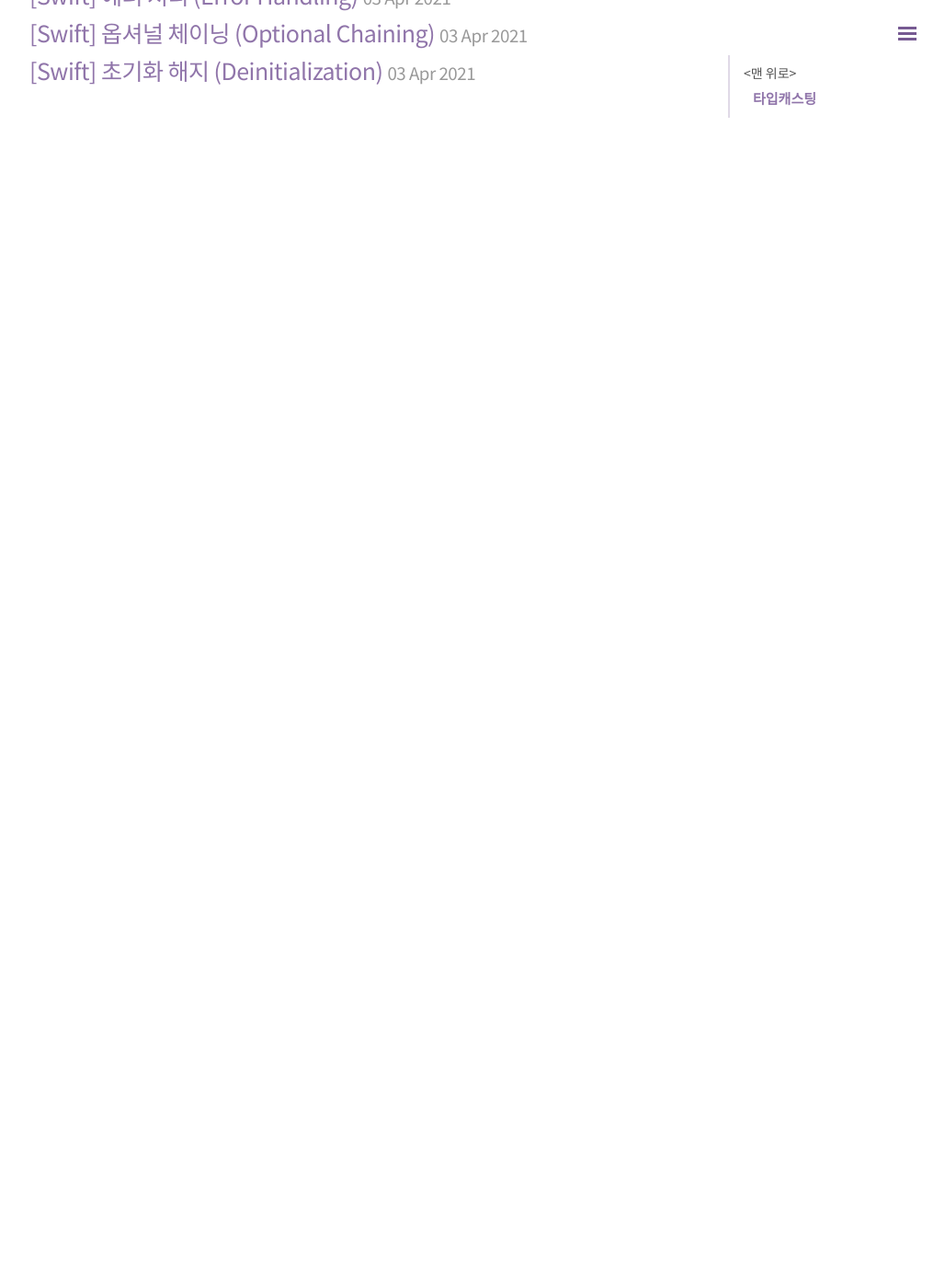
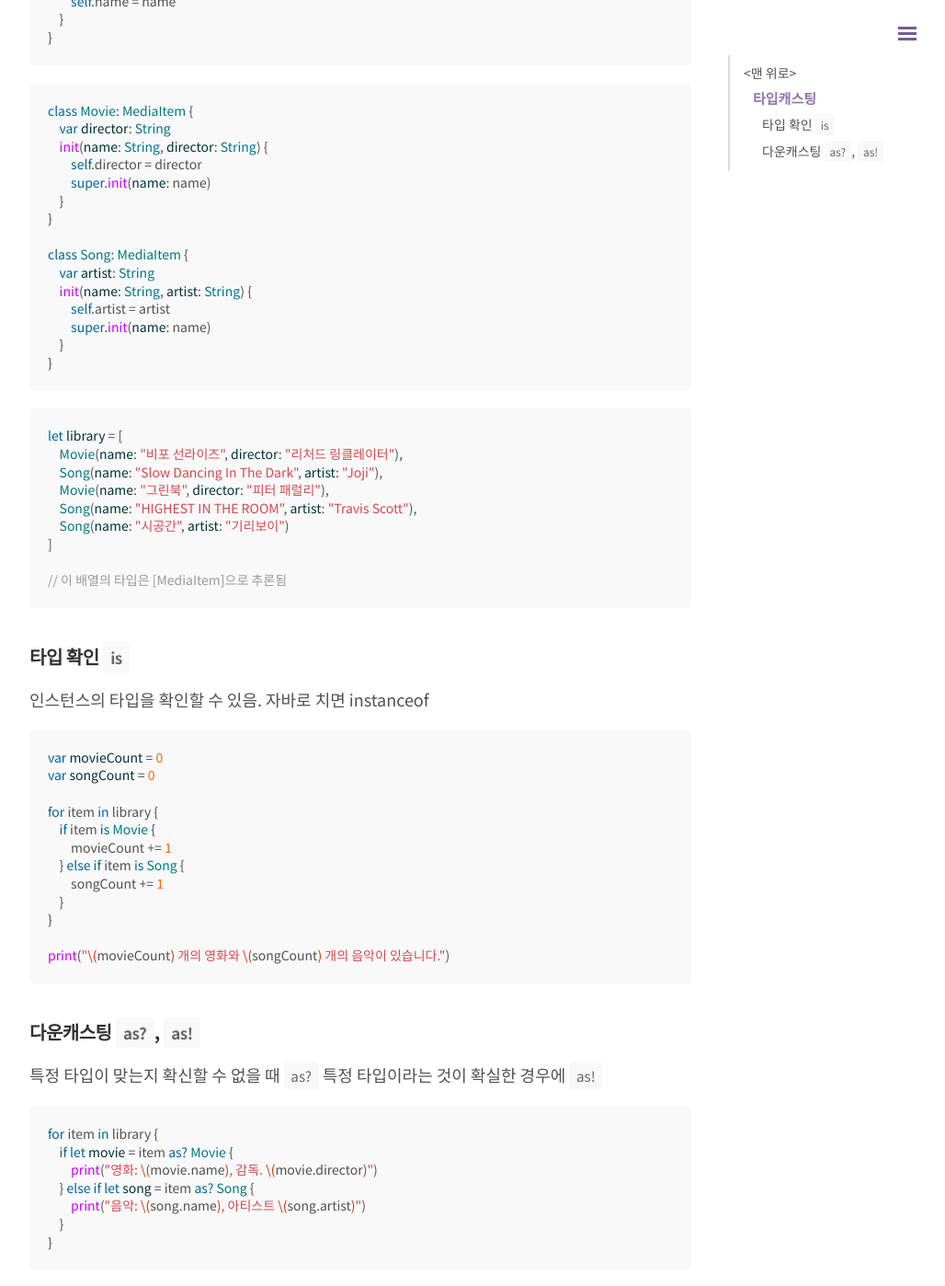
Before and after one commit to outstanding1301/outstanding1301.github.io, a Jekyll site: the page built from _posts/dev/2021-04-03-swift-type-casting.md, in a window 1280 px wide and 1400 px high, scrolled down 809 px. Shown: the whole window at 92% size, without its empty margins (248-1276 px from the left). Built offline with Jekyll 4.4.1, drawn with Linux system fonts in a browser that asks for light colours; nearby versions of some CDN libraries; some web fonts are replaced; comment, search, counter and statistics services are not loaded; before the commit the page ends 961 px from its top, so only the background shows below that; some of the changed text lies outside the part shown.

Commit message:
post: 스위프트 타입캐스팅

````diff
--- a/_posts/dev/2021-04-03-swift-type-casting.md
+++ b/_posts/dev/2021-04-03-swift-type-casting.md
@@ -13,3 +13,79 @@ sitemap:
   priority: 1.0
 ---
 # 타입캐스팅
+
+인스턴스의 타입을 확인하거나 인스턴스를 같은 계층에 있는 다른 superclass나 subclass로 취급하는 방법.
+`is` 와 `as` 두 연산자를 사용함
+
+```swift
+class MediaItem {
+    var name: String
+    init(name: String) {
+        self.name = name
+    }
+}
+```
+
+```swift
+class Movie: MediaItem {
+    var director: String
+    init(name: String, director: String) {
+        self.director = director
+        super.init(name: name)
+    }
+}
+
+class Song: MediaItem {
+    var artist: String
+    init(name: String, artist: String) {
+        self.artist = artist
+        super.init(name: name)
+    }
+}
+```
+
+```swift
+let library = [
+    Movie(name: "비포 선라이즈", director: "리처드 링클레이터"),
+    Song(name: "Slow Dancing In The Dark", artist: "Joji"),
+    Movie(name: "그린북", director: "피터 패럴리"),
+    Song(name: "HIGHEST IN THE ROOM", artist: "Travis Scott"),
+    Song(name: "시공간", artist: "기리보이")
+]
+
+// 이 배열의 타입은 [MediaItem]으로 추론됨
+```
+
+### 타입 확인 `is`
+
+인스턴스의 타입을 확인할 수 있음. 자바로 치면 instanceof
+
+```swift
+var movieCount = 0
+var songCount = 0
+
+for item in library {
+    if item is Movie {
+        movieCount += 1
+    } else if item is Song {
+        songCount += 1
+    }
+}
+
+print("\(movieCount) 개의 영화와 \(songCount) 개의 음악이 있습니다.")
+```
+
+### 다운캐스팅 `as?`, `as!`
+
+특정 타입이 맞는지 확신할 수 없을 때 `as?`
+특정 타입이라는 것이 확실한 경우에 `as!`
+
+```swift
+for item in library {
+    if let movie = item as? Movie {
+        print("영화: \(movie.name), 감독. \(movie.director)")
+    } else if let song = item as? Song {
+        print("음악: \(song.name), 아티스트 \(song.artist)")
+    }
+}
+```
````
